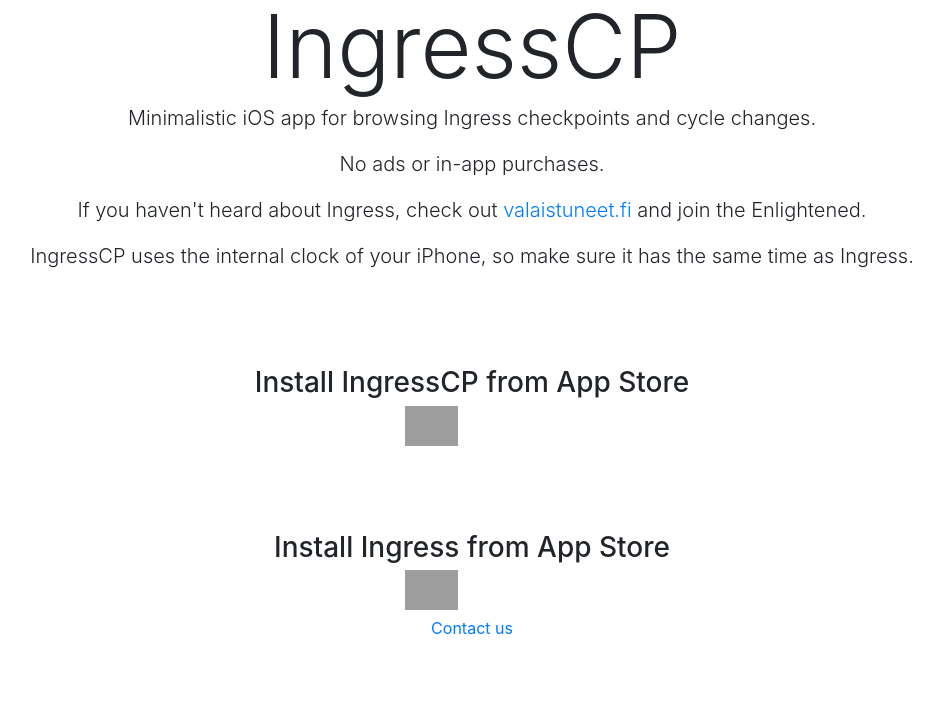
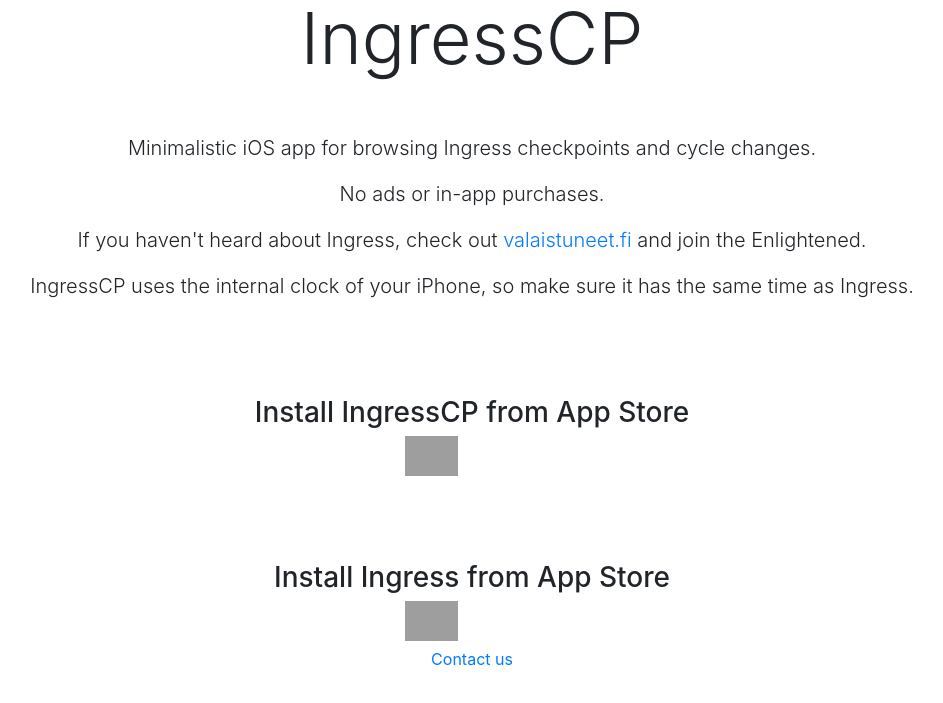
Before and after one commit to Blitzspear/blitzspear.github.io, a plain HTML site: page index.html in a window 1280 px wide. Shown: the part 210-913 px from the top of the page, without its empty margins (168-1111 px from the left). Before the commit the page ends 882 px from the top, so only its background shows below. Drawn offline with nearby package versions, Linux system fonts and the light colour scheme; grey boxes are pictures that could not be loaded.

Commit message:
Minor tweaks.

```diff
--- a/index.html
+++ b/index.html
@@ -11,17 +11,17 @@
     <body>
         <div class="container" style="margin-top:5em;">
 
-            <div class="row justify-content-md-center">
+            <div class="row justify-content-center">
                 <div class="col text-center">
                     <img src="IngressCP-logo.png" class="mx-auto d-block img-fluid" style="height: 8em;" alt="IngressCP logo"/>
                 </div>
             </div>
-            <div class="row justify-content-md-center">
+            <div class="row justify-content-md-center" style="margin-bottom:3em;">
                 <div class="col text-center">
-                    <h1 class="display-2">IngressCP</h1>
+                    <h1 class="display-3">IngressCP</h1>
                 </div>
             </div>
-            <div class="row justify-content-md-center">
+            <div class="row justify-content-center">
                 <div class="col text-center">
                     <p class="lead">
                         Minimalistic iOS app for browsing Ingress checkpoints and cycle changes.
@@ -37,7 +37,7 @@
                     </p>
                 </div>
             </div>
-            <div class="row justify-content-md-center" style="margin-top:5em;">
+            <div class="row justify-content-center" style="margin-top:5em;">
                 <div class="col text-center">
 
                     <h3>Install IngressCP from App Store</h3>
@@ -51,19 +51,19 @@
                 </div>
             </div>
 
-            <div class="row justify-content-md-center" style="margin-top:5em;">
+            <div class="row justify-content-center" style="margin-top:5em;">
                 <div class="col text-center">
                     <h3>Install Ingress from App Store</h3>
                 </div>
             </div>
-            <div class="row justify-content-md-center">
+            <div class="row justify-content-center">
                 <div class="col text-center">
                     <div>
                         <a href="https://itunes.apple.com/fi/app/ingress/id576505181?mt=8" style="display:inline-block;overflow:hidden;background:url(//linkmaker.itunes.apple.com/assets/shared/badges/en-us/appstore-lrg.svg) no-repeat;width:135px;height:40px;background-size:contain;"></a>
                     </div>
                 </div>
             </div>
-            <div class="row justify-content-md-center" style="margin-bottom:2em;">
+            <div class="row justify-content-center" style="margin-bottom:2em;">
                 <div class="col text-center">
                     <span id="obf"><script>document.getElementById("obf").innerHTML="<n uers=\"znvygb:oyvgmfcrne@vaterffpc.ebpxf?fhowrpg=Srrqonpx\" gnetrg=\"_oynax\">Pbagnpg hf</n>".replace(/[a-zA-Z]/g,function(c){return String.fromCharCode((c<="Z"?90:122)>=(c=c.charCodeAt(0)+13)?c:c-26);});document.body.appendChild(eo);</script>
                         <noscript><span style="unicode-bidi:bidi-override;direction:rtl;">skcor.pcssergni@raepsztilb</span></noscript></span>
```
